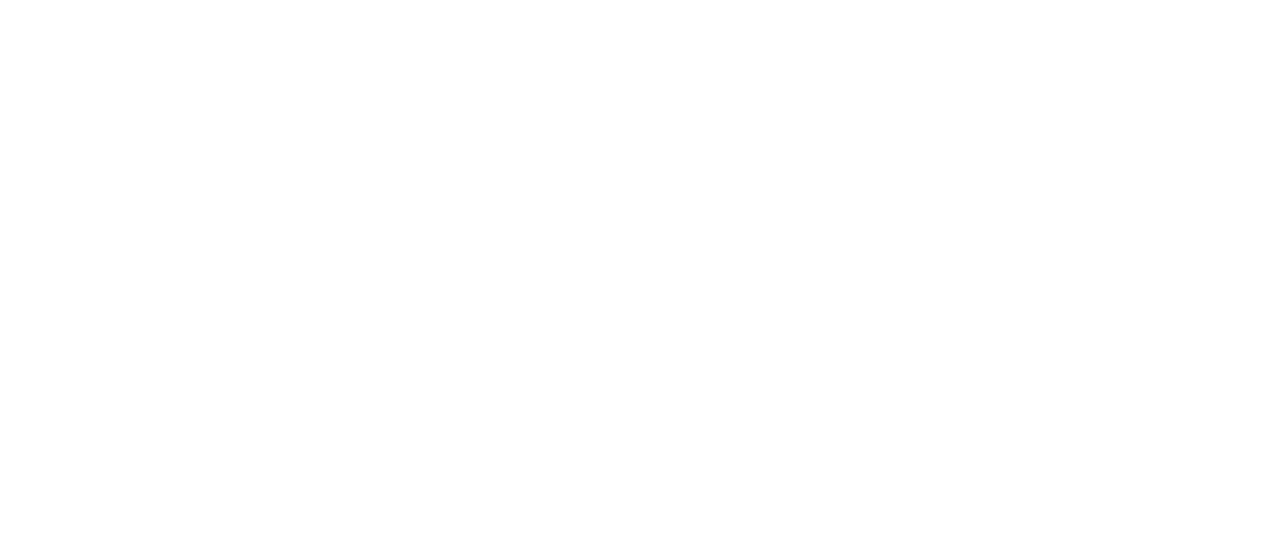
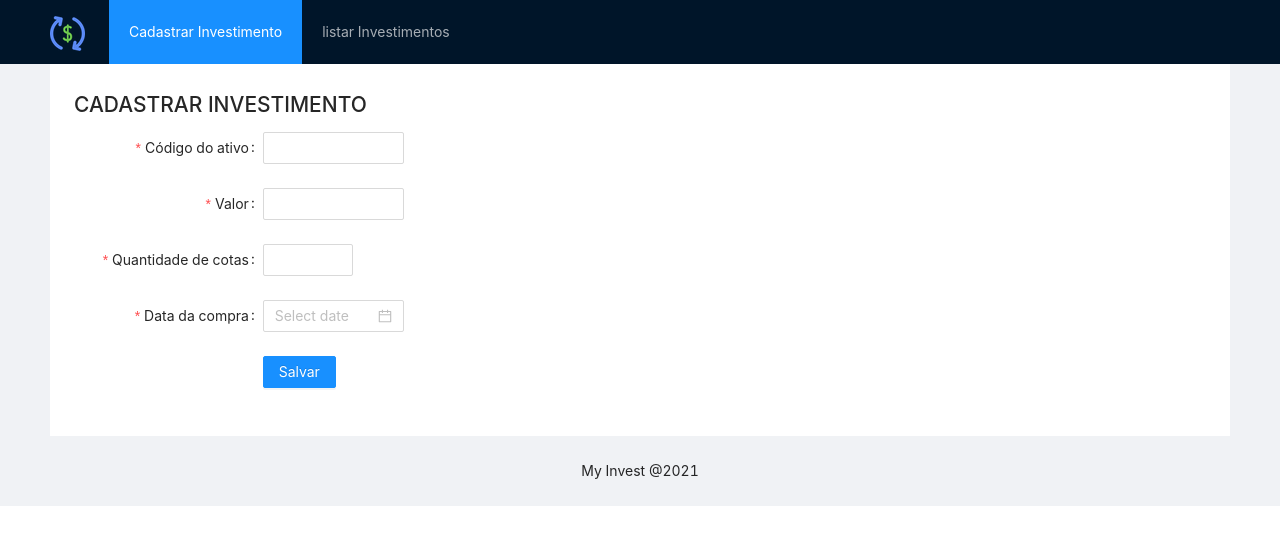
Before and after one commit to FlaviodosSantos/my-invest-front-end, a React (Create React App) app: page /cadastrar-investimento in a window 1280 px wide. Shown: the top 544 px of the page. Built offline with nearby package versions, Linux system fonts and the light colour scheme.

Commit message:
formulario cadastrar pronto

```diff
--- a/src/App.css
+++ b/src/App.css
@@ -14,3 +14,11 @@
   float: right;
   margin: 16px 0 16px 24px;
 }
+
+.logo {
+  float: left;
+  width: 35px;
+  height: 35px;
+  margin: 16px 24px 16px 0;
+  background-image: url(../src/assets/my-invest.png);
+}
--- a/src/pages/CadastrarInvestimento/index.js
+++ b/src/pages/CadastrarInvestimento/index.js
@@ -1,7 +1,110 @@
+import { Form, Button, message, DatePicker, Layout, Menu, Input, InputNumber } from 'antd';
+import { Link } from 'react-router-dom';
+
+const { Header, Content, Footer } = Layout;
+
+export default function CadastrarInvestimento(){
+
+    const layout = {
+        labelCol: { span: 4 },
+        wrapperCol: { span: 3 },
+    };
+    const tailLayout = {
+        wrapperCol: { offset: 4, },
+    };
+
+    const onFinish = (values) =>{
+        message.success("investimento salvo com sucesso!")
+    };
+
+    const onFinishFailed = (erroInfo) =>{
+        message.danger("investimento salvo com sucesso!")
+        console.log('Failed:', erroInfo)
+    };
 
 
-export default function CadastrarInvestimento(){
+
+
     return(
-        <p>Cadastrar</p>
+        <div className="container">
+            <Layout className="layout">
+                <Header>
+                <div className="logo"/>
+                <Menu theme="dark" mode="horizontal" defaultSelectedKeys={['1']}>
+                    <Menu.Item key="1">
+                        <Link to="/cadastrar-investimento">
+                            Cadastrar Investimento
+                        </Link>
+                    </Menu.Item>
+                    <Menu.Item key="2">
+                        <Link to="/listar-investimentos">
+                            listar Investimentos
+                        </Link>
+                    </Menu.Item>
+                </Menu>
+                </Header>
+                <Content style={{ padding: '0 50px' }}>
+                    <div className="site-layout-content">
+                        <h2>CADASTRAR INVESTIMENTO</h2>
+                        <Form {... layout} name="basic" initialValues={{ remember: true, }}
+                            onFinish={onFinish} >
+                            <Form.Item
+                                label="Código do ativo" name="codigoAtivo"
+                                rules={[
+                                {
+                                    required: true, message: 'Insira o código do ativo!',
+                                },
+                                ]}
+                            >
+                                <Input></Input>
+                            </Form.Item>
+
+                            <Form.Item
+                                label="Valor" name="valor"
+                                rules={[
+                                {
+                                    required: true, message: 'Insira o valor do ativo!',
+                                },
+                                ]}
+                            >
+                                <Input></Input>
+                            </Form.Item>
+
+                            <Form.Item
+                                label="Quantidade de cotas" name="quantidadeCotas"
+                                rules={[
+                                    {
+                                        required: true,
+                                        message: 'Insira a quantidade de cotas!',
+                                    },
+                                ]}
+                            >
+                                <InputNumber></InputNumber>
+                            </Form.Item>
+
+                            <Form.Item
+                                label="Data da compra" name="dataCompra"
+                                rules={[
+                                    {
+                                        required:true,
+                                        message: 'Insira a data da compra',
+                                    },
+                                ]}
+                            >
+                                <DatePicker></DatePicker>
+                            </Form.Item>
+
+                            <Form.Item {...tailLayout}>
+                                <Button type="primary" htmlType="submit">
+                                    Salvar
+                                </Button>
+                            </Form.Item>
+
+                        </Form>
+                    </div>
+                </Content>
+                <Footer style={{ textAlign : 'center'}}>My Invest @2021</Footer>
+            </Layout>
+        </div>
     );
 }
--- a/src/pages/ListarInvestimentos/index.js
+++ b/src/pages/ListarInvestimentos/index.js
@@ -22,7 +22,7 @@
             <div className="logo"/>
             <Menu theme="dark" mode="horizontal" defaultSelectedKeys={['2']}>
                 <Menu.Item key="1">
-                    <Link to="/cadastrar-investimentos">
+                    <Link to="/cadastrar-investimento">
                         Cadastrar Investimento
                     </Link>
                 </Menu.Item>
--- a/src/routes/Routes.js
+++ b/src/routes/Routes.js
@@ -7,12 +7,9 @@
         <BrowserRouter>
             <Switch>
                 <Route exact path="/" component={ListarInvestimentos}></Route>
-                <Route exact path="/cadastrar-investimentos" component={
-                    CadastrarInvestimento
-                } ></Route>
-                <Route exact path="/listar-investimentos" component={
-                    ListarInvestimentos
-                } ></Route>
+                <Route  exact path="/cadastrar-investimento" component={CadastrarInvestimento}></Route>
+                <Route exact path="/listar-investimentos" component={ListarInvestimentos}></Route>
+
             </Switch>
         </BrowserRouter>
     );
```
